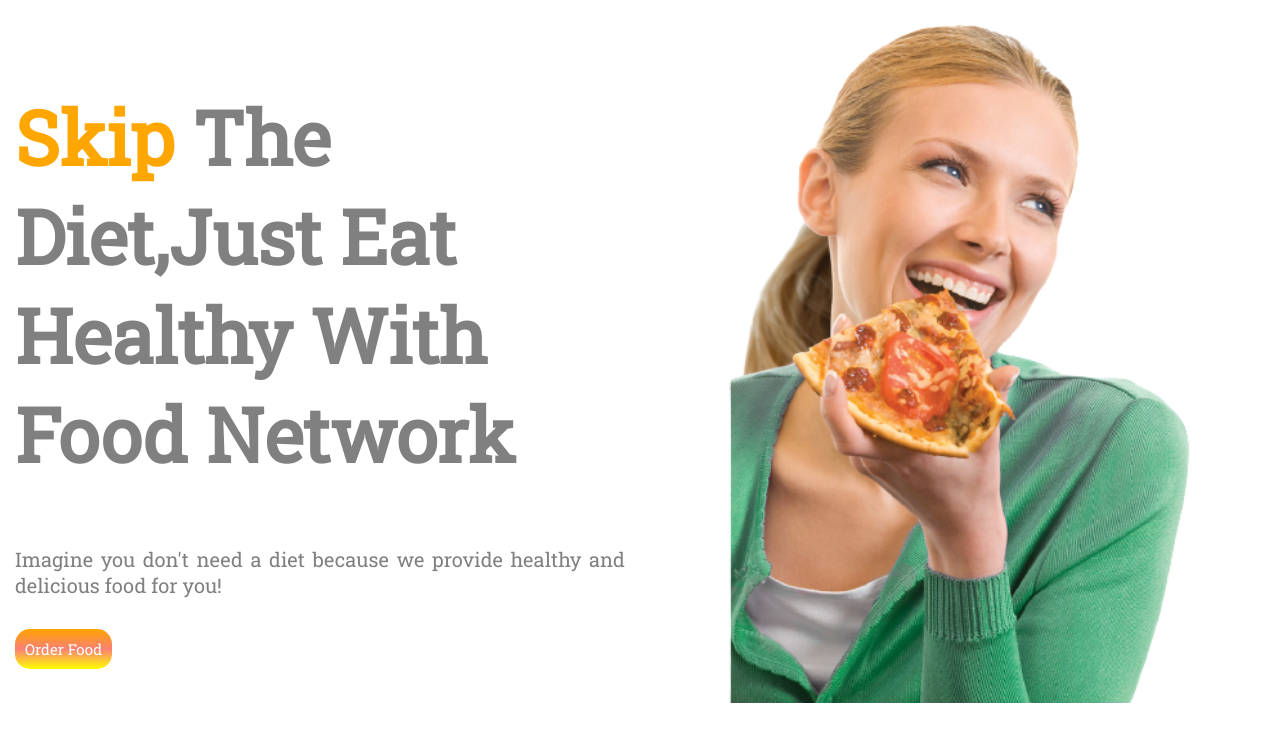
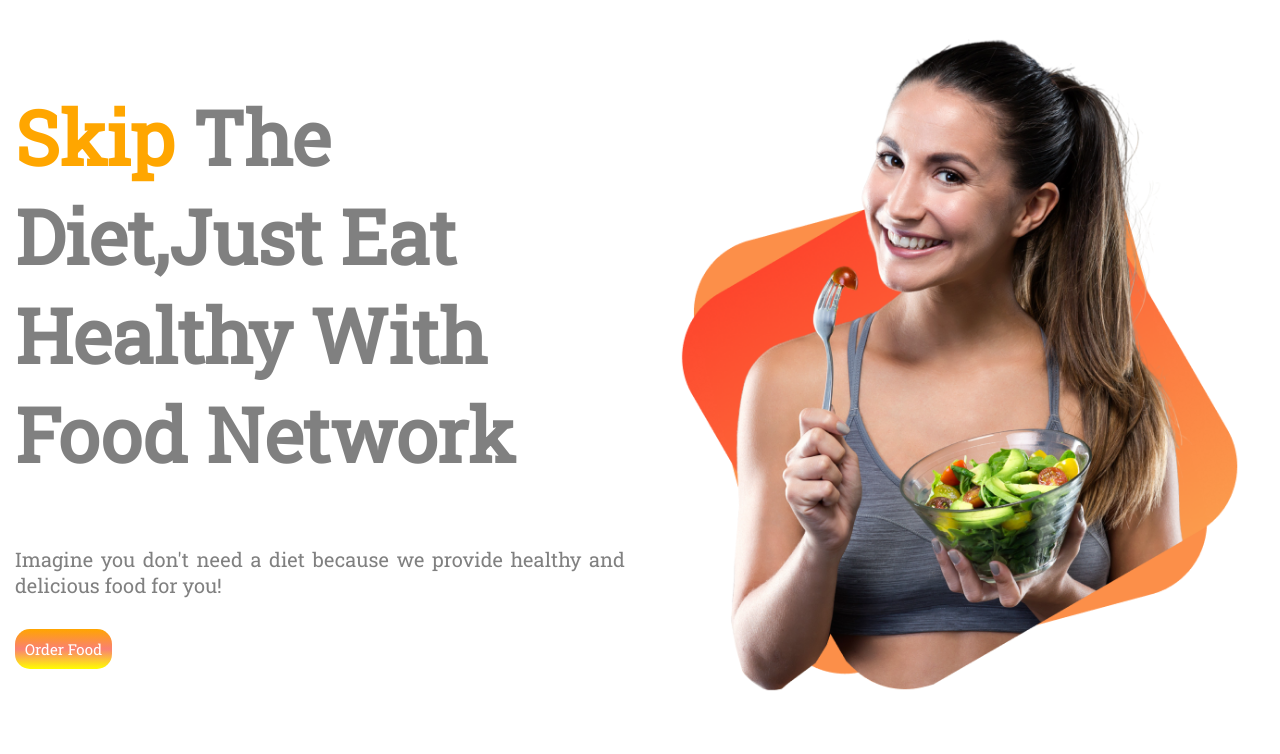
Before and after one commit to RIFAT182/1st-Assignment, a plain HTML site: page index.html in a window 1280 px wide. Shown: the top 754 px of the page. Drawn offline with Linux system fonts and the light colour scheme.

Commit message:
complete

```diff
--- a/index.html
+++ b/index.html
@@ -23,8 +23,7 @@
             <div> <a class="link-button" target="_blank" href="https://www.foodpanda.com/"> Order Food </a> </div>
         </div>
         <div class="half-width">
-            <img src="images/kisspng-eating-junk-food-hunger-fast-food-woman-eating-5b100f5d437345.6346499515277791652763-removebg-preview.png"
-                alt="">
+            <img src="images/Group 8425.png" alt="">
         </div>
     </section>
 
```
Also changed, not shown: images/Group 8425.png (added).
